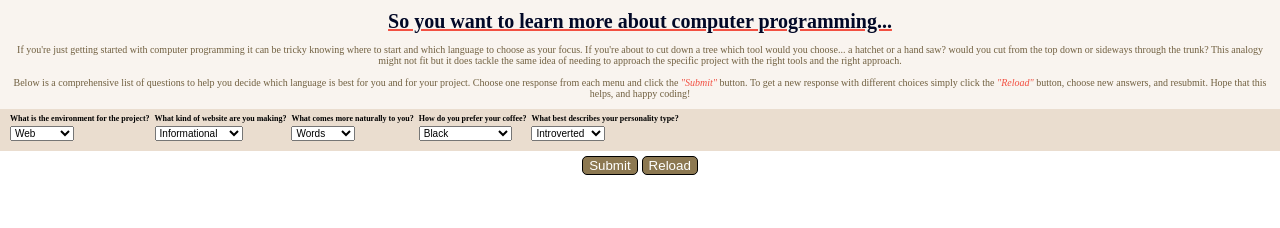
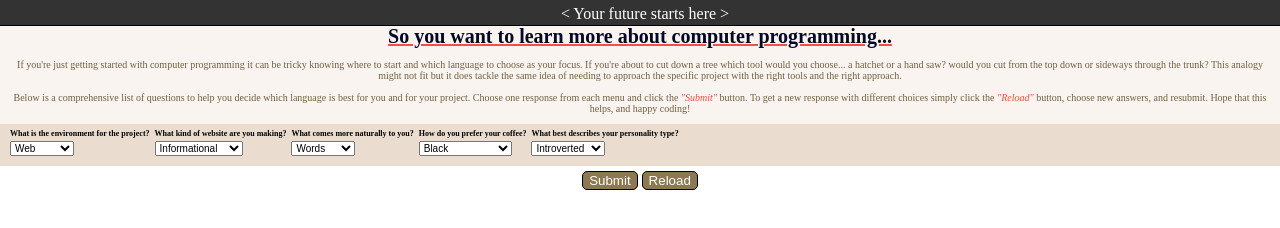
Before and after one commit to Mac-ziis/Independent-project-2, a plain HTML site: page index.html in a window 1280 px wide. Drawn offline with Linux system fonts and the light colour scheme.

Commit message:
Add a header before the body element on the main page and all included styling

```diff
--- a/css/styles.css
+++ b/css/styles.css
@@ -1,5 +1,22 @@
 * {
   margin: 0;
+}
+
+header {
+  position: fixed;
+  top: 0;
+  left: 0;
+  width: 100%;
+  height: 15px;
+  background-color: #333;
+  color: #fff;
+  padding: 5px;
+  text-align: center;
+  border-bottom: 1px solid black;
+}
+
+body {
+  padding-top: 15px;
 }
 
 #heading {
--- a/index.html
+++ b/index.html
@@ -9,6 +9,9 @@
 </head>
 
 <body>
+  <header>
+    <p>&lt; Your future starts here &gt;</p>
+  </header>
   <div class="introduction">
     <h1 id="heading">So you want to learn more about computer programming...</h1>
     <br>
```
